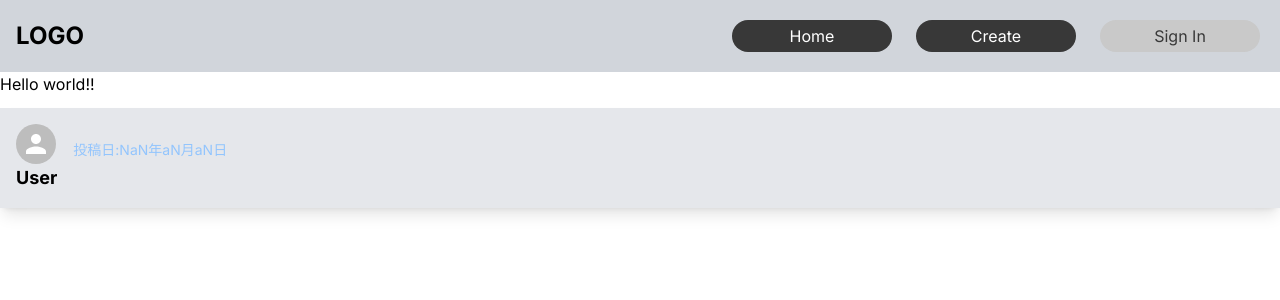
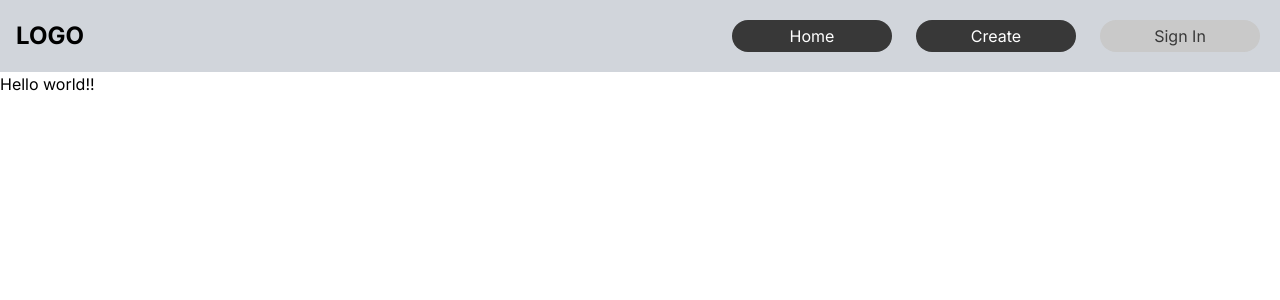
Before and after one commit to Shuheitkhs/teamsdev_16_2, a Next.js app: page / in a window 1280 px wide. Shown: the top 300 px of the page. Built offline with nearby package versions, Linux system fonts and the light colour scheme; no server answers.

Commit message:
🐛 ビルドエラーの修正

```diff
--- a/app/components/header/Header.tsx
+++ b/app/components/header/Header.tsx
@@ -1,8 +1,8 @@
 "use client";
 
 import useWideScreen from "../../hooks/useWideScreen";
+import WideViewHeader from "@/app/components/header/WideViewHeader";
 import MobileViewHeader from "@/app/components/header/MobileViewHeader";
-import WideViewHeader from "@/app/components/header/WideViewHeader";
 
 const Header = () => {
   // 画面サイズを感知するhooks
--- a/app/page.tsx
+++ b/app/page.tsx
@@ -1,11 +1,9 @@
-import Comment from "./components/Comment";
 import "./globals.css";
 
 export default function Home() {
   return (
     <>
       <p>Hello world!!</p>
-      <Comment />
     </>
   );
 }
```
